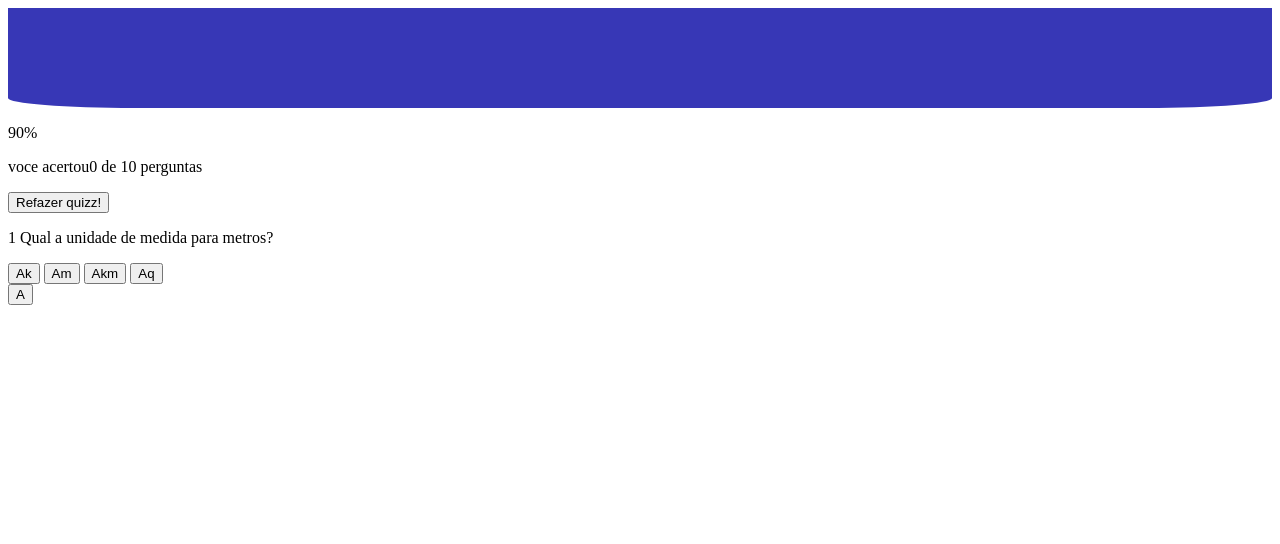
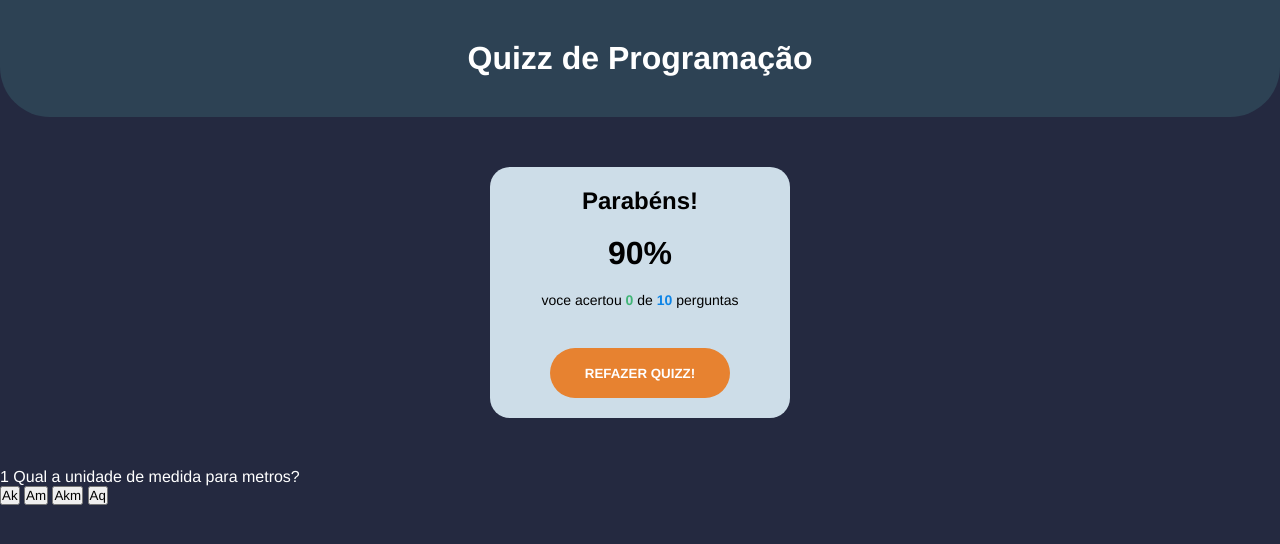
Before and after one commit to PedroGastao/quizz, a plain HTML site: page index.html in a window 1280 px wide. Drawn offline with Linux system fonts and the light colour scheme.

Commit message:
adicionando o css para quando o quizz chega no final

```diff
--- a/css/style.css
+++ b/css/style.css
@@ -1,12 +1,65 @@
-#sup-pag{
-    width: 100%;
-    height: 100px;
-    background-color: rgb(55, 55, 182);
-
-    border-radius: 0% 0% 10% 10%;
-
+*{
+    padding: 0;
+    margin: 0;
+    box-sizing: border-box;
+    font-family: helvetica;
+}
+body{
+    background-color: #242940;
+    color: #fff;
+}
+.hide{
+    display: none !important;
+}
+#main-title{
+    padding: 40px 0;
+    text-align: center;
+    background-color: #2d4254;
+    border-radius: 0 0 50px 50px;
 }
 
-h1{
-    color: aqua;
+#score-container{
+    background-color: #cddde8;
+    color: #000;
+    text-align: center;
+    width: 300px;
+    margin: 50px auto;
+    padding: 20px;
+    border-radius: 20px;
 }
+#score-container p{
+    font-size: 14px;
+    margin: 20px 0;
+}
+
+#score-container #display-score{
+    font-size: 32px;
+    font-weight: bold;
+}
+#correct-answers{
+    font-weight: bold;
+    color: #40b576;
+}
+#questions-qty{
+    font-weight: bold;
+    color: #0d84e6;
+}
+
+#restart{
+    background-color: #e78230;
+    color: #fff;
+    font-weight: bold;
+    height: 50px;
+    border-radius: 25px;
+    border: 2px solid transparent;
+    width: 180px;
+    text-transform: uppercase;
+    margin-top: 20px;
+    cursor: pointer;
+    transition: .5s;
+}
+
+#restart:hover{
+    background-color: #fff;
+    color: #e78230;
+}
--- a/index.html
+++ b/index.html
@@ -10,9 +10,11 @@
 </head>
 <body>
     <div id="sup-pag"></div>
+    <h1 id="main-title">Quizz de Programação</h1>
     <div id="score-container">
+        <h2>Parabéns!</h2>
         <p id="display-score"><span>90</span>%</p>
-        <p>voce acertou<span id="correct-answer">0</span> de <span id="questions-qty">10</span> perguntas</p>
+        <p>voce acertou <span id="correct-answers">0</span> de <span id="questions-qty">10</span> perguntas</p>
         <button id="restart">Refazer quizz!</button>
     </div>
     <div id="quizz-container">
```
